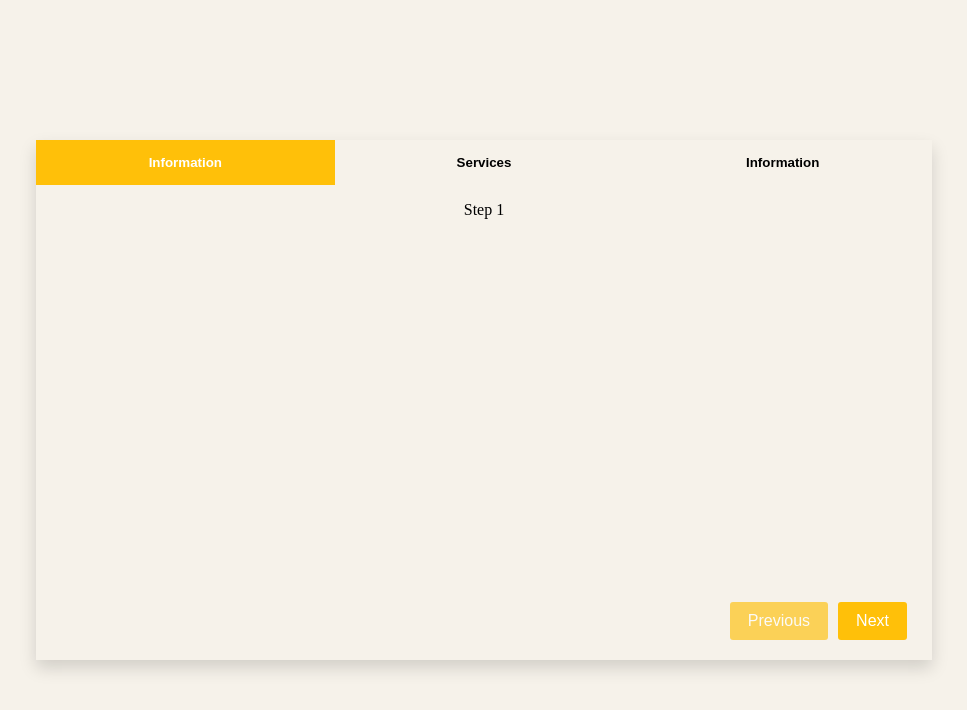
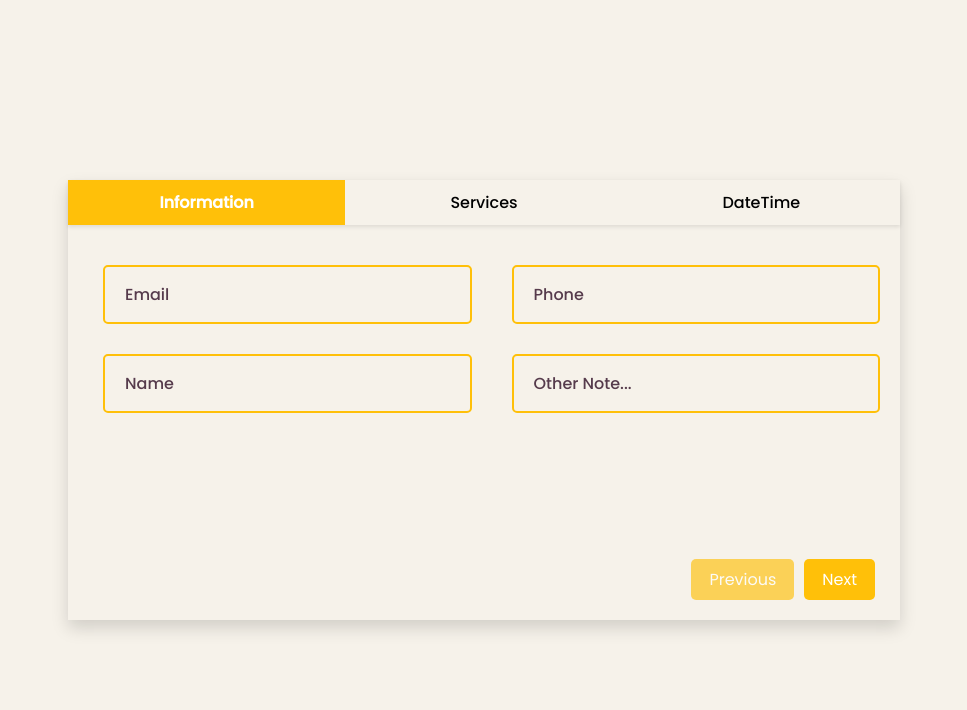
Before and after one commit to ITEC-Group-DPT/barberino_fe, a React (Create React App) app: page / in a window 1280 px wide. Shown: the top 710 px of the page, without its empty margins (156-1123 px from the left). Built offline with nearby package versions, Linux system fonts and the light colour scheme.

Commit message:
Done booking form stepper

```diff
--- a/src/_library.scss
+++ b/src/_library.scss
@@ -1 +1,14 @@
-$orange: #ffc009 !default
+$orange: #ffc009 !default;
+
+/// Block Element
+@mixin element($element) {
+  &__#{$element} {
+    @content;
+  }
+}
+/// Block Modifier
+@mixin modifier($modifier) {
+  &--#{$modifier} {
+    @content;
+  }
+} ;
--- a/src/component/bookingStep/bookingStep.scss
+++ b/src/component/bookingStep/bookingForm.scss
@@ -1,22 +1,26 @@
-@import "../../index.scss";
+@import "../../library";
 
 .booking {
-  width: 70%;
-  min-height: 65vh;
+  align-self: center;
+  width: 65%;
+  min-height: 55vh;
   box-shadow: 0 0.5rem 1rem rgb(0 0 0 / 15%);
   position: relative;
 
   @include element("header") {
     display: flex;
+    box-shadow: 0 0.125rem 0.25rem rgba(0, 0, 0, 0.1) !important;
   }
 
   @include element("stepTitle") {
     flex: 1;
     border: 0;
     font-weight: 600;
-    padding: 15px 0;
+    padding: 10px 0;
     background: #f6f2ea;
     color: black;
+    font-size: 16px;
+    font-weight: 500;
   }
 
   @include element("content") {
@@ -34,10 +38,10 @@
   background: $orange;
   border: 0;
   color: white;
-  padding: 10px 18px;
+  padding: 8px 18px;
   width: min-content;
   margin: 0 5px;
-  border-radius: 3px;
+  border-radius: 5px;
   font-size: 16px;
   cursor: pointer;
 
--- a/src/component/bookingStep/bookingHeader.jsx
+++ b/src/component/bookingStep/bookingHeader.jsx
@@ -9,15 +9,15 @@ const activeStepStyle = {
 const BookingHeader = ({ data, setActive, active }) => {
   return (
     <div className="booking__header">
-      {data.map((step, index) => (
+      {data.map((title, index) => (
         <button
-          key={step?.title}
+          key={title}
           onClick={() => setActive(index)}
           className="booking__stepTitle"
-          style={active === index ? activeStepStyle : null}
+          style={active >= index ? activeStepStyle : null}
           type="button"
         >
-          {step.title}
+          {title}
         </button>
       ))}
     </div>
--- a/src/component/bookingStep/index.jsx
+++ b/src/component/bookingStep/index.jsx
@@ -1,33 +1,45 @@
 import React, { useState } from "react";
-import "./bookingStep.scss";
+import "./bookingForm.scss";
 import BookingHeader from "./bookingHeader";
 import BookingFooter from "./bookingFooter";
+import StepInfo from "./step/stepInfo";
+import { validateStepOne } from "./validators";
 
-const stepper = [
-  {
-    title: "Information",
-    component: () => <p>Step 1</p>,
-  },
-  {
-    title: "Services",
-    component: () => <p>Step 2</p>,
-  },
-  {
-    title: "Information",
-    component: () => <p>Step 3</p>,
-  },
-];
-
+const stepper = ["Information", "Services", "DateTime"];
 const BookingStep = () => {
   const [activeStep, setActiveStep] = useState(0);
+  const [information, setInformation] = useState();
 
   const handlePrev = () => {
     if (activeStep > 0) setActiveStep(activeStep - 1);
   };
 
   const handleNext = () => {
+    if (activeStep === 0) {
+      const isValid = validateStepOne();
+
+      if (isValid === false) {
+        alert("Please input all field");
+        return;
+      }
+    }
     if (activeStep < stepper.length - 1)
       setActiveStep(activeStep + 1);
+  };
+
+  const renderContent = () => {
+    switch (activeStep) {
+      case 0:
+        return (
+          <StepInfo data={information} setData={setInformation} />
+        );
+      case 1:
+        return <p>Step 2</p>;
+      case 2:
+        return <p>Step 3</p>;
+      default:
+        return null;
+    }
   };
 
   return (
@@ -38,9 +50,7 @@ const BookingStep = () => {
         active={activeStep}
       />
 
-      <div className="booking__content">
-        {stepper[activeStep].component()}
-      </div>
+      <div className="booking__content">{renderContent()}</div>
 
       <BookingFooter
         data={stepper}
--- /dev/null
+++ b/src/component/bookingStep/step/step.scss
@@ -0,0 +1,29 @@
+@import "../../../library";
+
+.info {
+  padding-top: 25px;
+  padding-left: 15px;
+
+  @include element("input") {
+    border: 2px solid $orange;
+    border-radius: 5px;
+    background: #f6f2ea;
+    padding: 15px 20px;
+    font-size: 16px;
+    width: 40%;
+    margin: 15px 20px;
+
+    &::placeholder {
+      color: #563b4c;
+      font-weight: 500;
+    }
+
+    &:focus-visible {
+      outline: 0;
+    }
+  }
+}
+
+.row {
+  display: flex;
+}
--- /dev/null
+++ b/src/component/bookingStep/step/stepInfo.jsx
@@ -0,0 +1,47 @@
+import React from "react";
+import "./step.scss";
+
+const StepInfo = ({ data, setData }) => {
+  const handleChange = (key, event) =>
+    setData({ ...data, [key]: event.target.value });
+  return (
+    <div className="info">
+      <div className="row">
+        <input
+          className="info__input"
+          type="email"
+          placeholder="Email"
+          value={data?.email || ""}
+          onChange={(event) => handleChange("email", event)}
+        />
+        <input
+          className="info__input"
+          type="tel"
+          placeholder="Phone"
+          value={data?.phone || ""}
+          onChange={(event) => handleChange("phone", event)}
+        />
+      </div>
+
+      <div className="row">
+        <input
+          className="info__input"
+          type="text"
+          placeholder="Name"
+          value={data?.name || ""}
+          onChange={(event) => handleChange("name", event)}
+        />
+
+        <input
+          className="info__input"
+          type="text"
+          placeholder="Other Note..."
+          value={data?.note || ""}
+          onChange={(event) => handleChange("note", event)}
+        />
+      </div>
+    </div>
+  );
+};
+
+export default StepInfo;
--- /dev/null
+++ b/src/component/bookingStep/validators.js
@@ -0,0 +1,12 @@
+/* eslint-disable import/prefer-default-export */
+const validateStepOne = (information) => {
+  const fields = ["email", "phone", "name", "note"];
+
+  const indexOf = fields.findIndex(
+    (data) => information?.[data] == null || information[data] === ""
+  );
+
+  return indexOf === -1;
+};
+
+export { validateStepOne };
--- a/src/index.scss
+++ b/src/index.scss
@@ -1,13 +1,9 @@
-@import "./library";
-/// Block Element
-@mixin element($element) {
-  &__#{$element} {
-    @content;
-  }
+@import url("https://fonts.googleapis.com/css2?family=Poppins:wght@100;300;400;500&display=swap");
+
+h2,
+h3,
+p,
+input,
+button {
+  font-family: "Poppins";
 }
-/// Block Modifier
-@mixin modifier($modifier) {
-  &--#{$modifier} {
-    @content;
-  }
-} ;
--- a/src/layout/home.scss
+++ b/src/layout/home.scss
@@ -4,7 +4,5 @@
   background: #f6f2ea;
   height: 100vh;
   display: flex;
+  justify-content: center;
 }
-.booking {
-  margin: auto;
-}
```
Also changed, not shown: .eslintrc.json.
